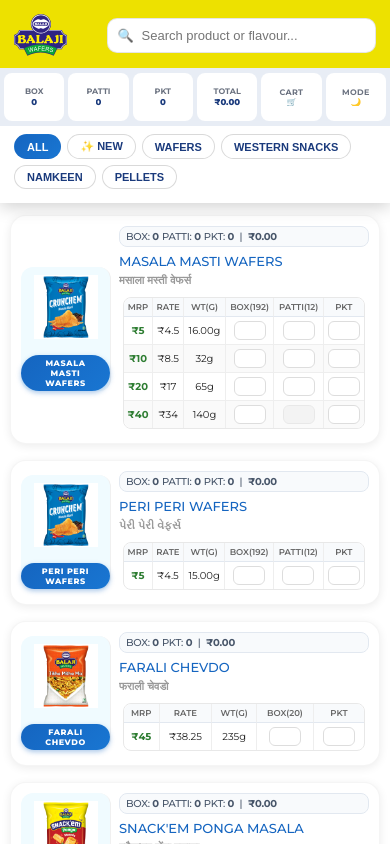
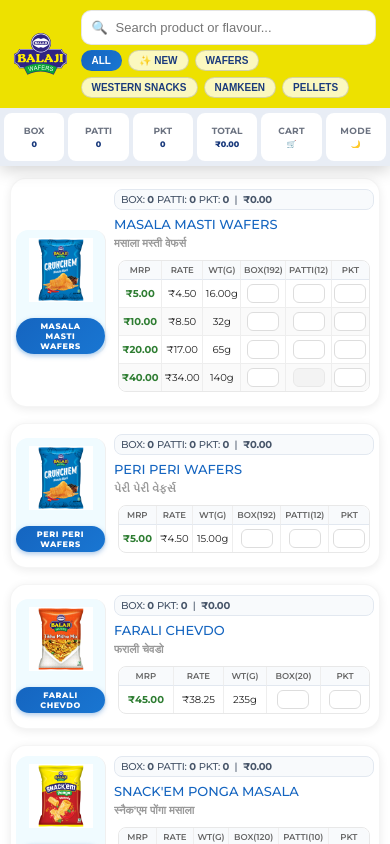
Before and after one commit to kevit-sunay-devaliya/New-Balaji-Web-view, an Angular app: page /order in a window 390 px wide. Shown: the top 844 px of the page. Built offline with nearby package versions, Linux system fonts and the light colour scheme.

Commit message:
new changes

```diff
--- a/src/app/components/header/header.component.css
+++ b/src/app/components/header/header.component.css
@@ -3,7 +3,7 @@
   top: 0;
   z-index: 1000;
   background: #ffffff;
-  padding: 0 0 10px;
+  padding: 0;
   box-shadow: 0 4px 16px rgba(0, 0, 0, 0.18);
 }
 
@@ -17,20 +17,25 @@
 .brand-row {
   display: flex;
   justify-content: space-between;
-  align-items: center;
-  gap: 40px;
+  align-items: stretch;
+  gap: 14px;
   background: #ede100;
-  padding: 14px 14px 12px;
-}
-
-.brand-row .search-wrapper {
-  flex: 1;
-  min-width: 0;
+  padding: 10px 14px 10px;
 }
 
 .brand-identity {
   display: flex;
   align-items: center;
+  flex-shrink: 0;
+}
+
+.brand-right {
+  flex: 1;
+  min-width: 0;
+  display: flex;
+  flex-direction: column;
+  gap: 7px;
+  justify-content: center;
 }
 
 .brand-logo {
@@ -60,11 +65,10 @@
   flex-direction: column;
   align-items: center;
   justify-content: center;
-  gap: 2px;
+  gap: 5px;
   flex: 1 1 0;
   min-width: 0;
-  height: 44px;
-  padding: 0 4px;
+  padding: 12px 4px;
   border-radius: 8px;
   box-sizing: border-box;
   line-height: 1.1;
@@ -130,17 +134,16 @@
 .header-chips-row .btn-cart,
 .header-chips-row .btn-theme {
   border: none;
-  padding: 0 4px;
+  padding: 8px 4px;
   border-radius: 8px;
   flex: 1 1 0;
   min-width: 0;
-  height: 44px;
   display: flex;
   flex-direction: column;
   align-items: center;
   justify-content: center;
   line-height: 1;
-  gap: 2px;
+  gap: 5px;
   box-sizing: border-box;
   font-family: inherit;
   cursor: pointer;
@@ -151,7 +154,7 @@
 
 .header-chips-row .btn-cart .chip-label,
 .header-chips-row .btn-theme .chip-label {
-  font-size: clamp(8px, 1vw, 11px);
+  font-size: clamp(9px, 1vw, 11px);
   font-weight: 700;
   text-transform: uppercase;
   letter-spacing: 0.3px;
@@ -293,7 +296,7 @@
   display: flex;
   flex-wrap: wrap;
   gap: 6px;
-  padding: 8px 14px 4px;
+  padding: 0;
 }
 
 .seg-btn {
@@ -333,7 +336,48 @@
 
 /* ─── Responsive ─────────────────────────────── */
 
-@media (max-width: 420px) {
+@media (min-width: 436px) and (max-width: 589px) {
+  .header-chips-row {
+    gap: 3px;
+    padding: 6px 4px;
+  }
+
+  .stat-chip,
+  .header-chips-row .btn-cart,
+  .header-chips-row .btn-theme {
+    height: 44px;
+    padding: 0 2px;
+  }
+
+  .chip-label {
+    font-size: 7.5px;
+    letter-spacing: 0;
+  }
+
+  .box-chip .chip-value,
+  .patti-chip .chip-value,
+  .pkt-chip .chip-value,
+  .amt-chip .chip-value,
+  .header-chips-row .btn-cart .chip-value,
+  .header-chips-row .btn-theme .chip-value {
+    font-size: 9px;
+    max-width: 100%;
+    white-space: nowrap;
+    overflow: hidden;
+    text-overflow: ellipsis;
+  }
+}
+
+@media (max-width: 435px) {
+  .brand-right {
+    gap: 5px;
+  }
+
+  .seg-btn {
+    padding: 4px 10px;
+    font-size: 10px;
+  }
+
   .brand-logo {
     height: 42px;
   }
@@ -351,7 +395,7 @@
   }
 
   .chip-label {
-    font-size: 8px;
+    font-size: 9px;
     letter-spacing: 0;
   }
 
@@ -361,10 +405,30 @@
   .amt-chip .chip-value,
   .header-chips-row .btn-cart .chip-value,
   .header-chips-row .btn-theme .chip-value {
-    font-size: 8.5px;
+    font-size: 8px;
     max-width: 100%;
     white-space: nowrap;
     overflow: hidden;
     text-overflow: ellipsis;
   }
 }
+
+@media (max-width: 360px) {
+  .header-chips-row {
+    gap: 1px;
+    padding: 5px 1px;
+  }
+
+  .chip-label {
+    font-size: 7px;
+  }
+
+  .box-chip .chip-value,
+  .patti-chip .chip-value,
+  .pkt-chip .chip-value,
+  .amt-chip .chip-value,
+  .header-chips-row .btn-cart .chip-value,
+  .header-chips-row .btn-theme .chip-value {
+    font-size: 7.5px;
+  }
+}
--- a/src/app/components/header/header.component.html
+++ b/src/app/components/header/header.component.html
@@ -8,6 +8,7 @@
           class="brand-logo"
         />
       </div>
+      <div class="brand-right">
         <div class="search-wrapper">
           <span class="search-icon-prefix">🔍</span>
           <input
@@ -17,6 +18,17 @@
             placeholder="Search product or flavour..."
             class="search-input"
           />
+        </div>
+        <div class="segment-filter-row">
+          <button
+            *ngFor="let seg of vm.segments; trackBy: trackBySegment"
+            class="seg-btn"
+            [class.seg-active]="vm.activeSegment === seg"
+            (click)="orderService.setSegment(seg)"
+          >
+            <span *ngIf="seg === 'NEW'">✨ </span>{{ seg }}
+          </button>
+        </div>
       </div>
     </div>
 
@@ -35,7 +47,7 @@
       </div>
       <div class="stat-chip amt-chip">
         <span class="chip-label">Total</span>
-      <span class="chip-value">₹{{ vm.grandAmt.toFixed(2) }}</span>
+        <span class="chip-value">₹{{ vm.grandAmt | indianCurrency }}</span>
       </div>
       <button
         class="btn btn-cart"
@@ -50,16 +62,5 @@
         <span class="chip-value">{{ vm.isDarkMode ? "☀️" : "🌙" }}</span>
       </button>
     </div>
-
-  <div class="segment-filter-row">
-    <button
-      *ngFor="let seg of vm.segments; trackBy: trackBySegment"
-      class="seg-btn"
-      [class.seg-active]="vm.activeSegment === seg"
-      (click)="orderService.setSegment(seg)"
-    >
-      <span *ngIf="seg === 'NEW'">✨ </span>{{ seg }}
-    </button>
-  </div>
   </header>
 </ng-container>
--- a/src/app/components/order-preview/order-preview.component.css
+++ b/src/app/components/order-preview/order-preview.component.css
@@ -139,6 +139,11 @@
 
 .preview-table tbody tr:hover {
   background: #f0f6ff !important;
+}
+
+:host-context(.dark) .preview-table tbody tr:hover {
+  background: #2a3a50 !important;
+  color: #ffffff;
 }
 
 .preview-table tbody tr:nth-child(even) {
--- a/src/app/components/order-preview/order-preview.module.ts
+++ b/src/app/components/order-preview/order-preview.module.ts
@@ -3,11 +3,12 @@
 import { RouterModule, Routes } from '@angular/router';
 
 import { OrderPreviewComponent } from './order-preview.component';
+import { SharedModule } from '../../shared/shared.module';
 
 const routes: Routes = [{ path: '', component: OrderPreviewComponent }];
 
 @NgModule({
   declarations: [OrderPreviewComponent],
-  imports: [CommonModule, RouterModule.forChild(routes)],
+  imports: [CommonModule, RouterModule.forChild(routes), SharedModule],
 })
 export class OrderPreviewModule {}
--- a/src/app/components/product-card/product-card.component.css
+++ b/src/app/components/product-card/product-card.component.css
@@ -122,7 +122,7 @@
   border: 1px solid #e2e8f0;
   border-radius: 8px;
   display: flex;
-  align-items: center;
+  align-items: baseline;
   flex-wrap: nowrap;
   gap: 4px;
   white-space: nowrap;
@@ -292,7 +292,7 @@
   .product-card {
     flex-direction: row;
     align-items: flex-start;
-    padding: 10px;
+    padding: 10px 5px;
     gap: 8px;
     overflow-x: hidden;
   }
--- a/src/app/components/product-card/product-card.component.html
+++ b/src/app/components/product-card/product-card.component.html
@@ -19,7 +19,7 @@
       <span *ngIf="group.hasPkt"
         >PKT: <strong>{{ group.groupPkt || 0 }}</strong></span
       >
-      &nbsp;|&nbsp; <strong>₹{{ group.groupTotal.toFixed(2) }}</strong>
+      &nbsp;|&nbsp; <strong>₹{{ group.groupTotal | indianCurrency }}</strong>
     </div>
     <div class="flavor-name">{{ group.flavorEn }}</div>
     <div class="flavor-sub">{{ group.flavorHi }}</div>
@@ -38,8 +38,8 @@
         </thead>
         <tbody>
           <tr *ngFor="let p of group.products; trackBy: productTrackBy">
-            <td class="mrp-cell">₹{{ p.MRP }}</td>
-            <td>₹{{ p.unitPrice }}</td>
+            <td class="mrp-cell">₹{{ p.MRP | indianCurrency }}</td>
+            <td>₹{{ p.unitPrice | indianCurrency }}</td>
             <td>{{ p.weight }}g</td>
             <td *ngIf="group.hasBox">
               <input
--- a/src/app/components/product-list/product-list.module.ts
+++ b/src/app/components/product-list/product-list.module.ts
@@ -7,11 +7,12 @@
 import { HeaderComponent } from '../header/header.component';
 import { ProductCardComponent } from '../product-card/product-card.component';
 import { DigitsOnlyDirective } from '../../directives/digits-only.directive';
+import { SharedModule } from '../../shared/shared.module';
 
 const routes: Routes = [{ path: '', component: ProductListComponent }];
 
 @NgModule({
   declarations: [ProductListComponent, HeaderComponent, ProductCardComponent, DigitsOnlyDirective],
-  imports: [CommonModule, FormsModule, RouterModule.forChild(routes)],
+  imports: [CommonModule, FormsModule, RouterModule.forChild(routes), SharedModule],
 })
 export class ProductListModule {}
--- /dev/null
+++ b/src/app/pipes/indian-currency.pipe.ts
@@ -0,0 +1,13 @@
+import { Pipe, PipeTransform } from '@angular/core';
+
+@Pipe({ name: 'indianCurrency' })
+export class IndianCurrencyPipe implements PipeTransform {
+  transform(value: number | string): string {
+    const num = typeof value === 'string' ? parseFloat(value) : value;
+    if (isNaN(num)) return '';
+    return num.toLocaleString('en-IN', {
+      minimumFractionDigits: 2,
+      maximumFractionDigits: 2,
+    });
+  }
+}
```
Also changed, not shown: src/app/components/order-preview/order-preview.component.html (+21 -16 lines), src/app/shared/shared.module.ts (added, +8 -0 lines). Lines whose indentation alone changed are shown as unchanged.
